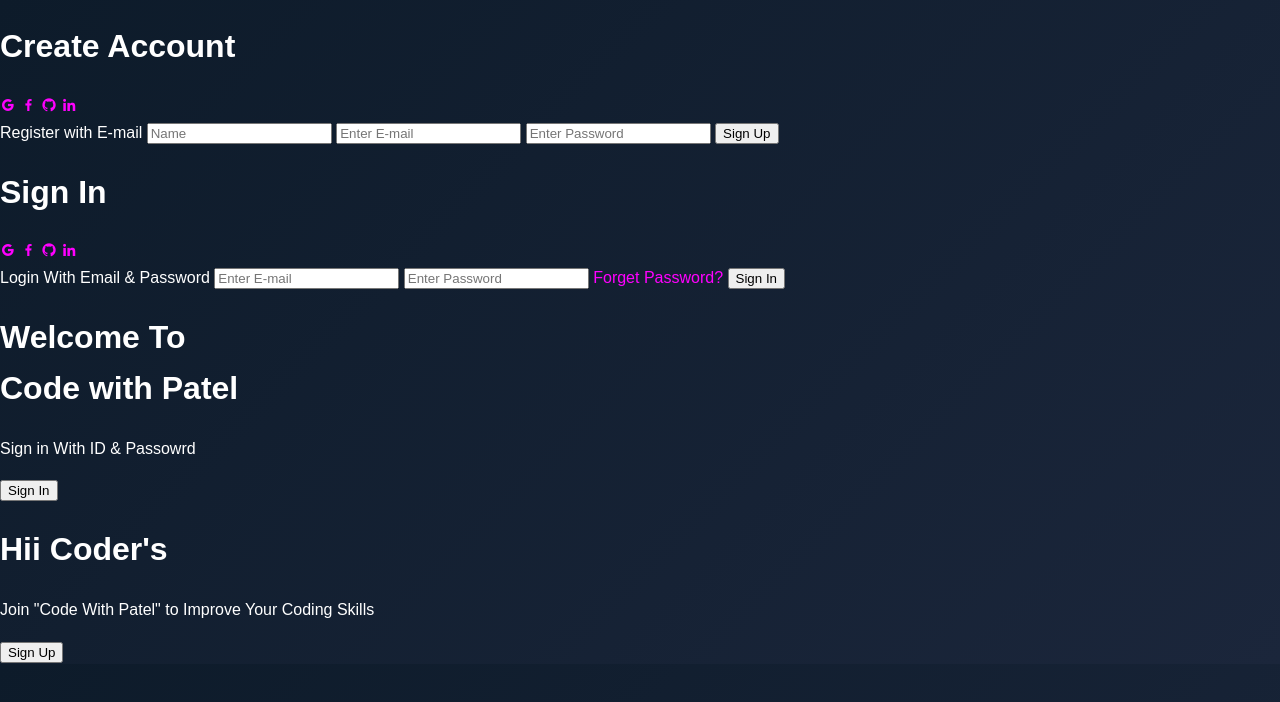
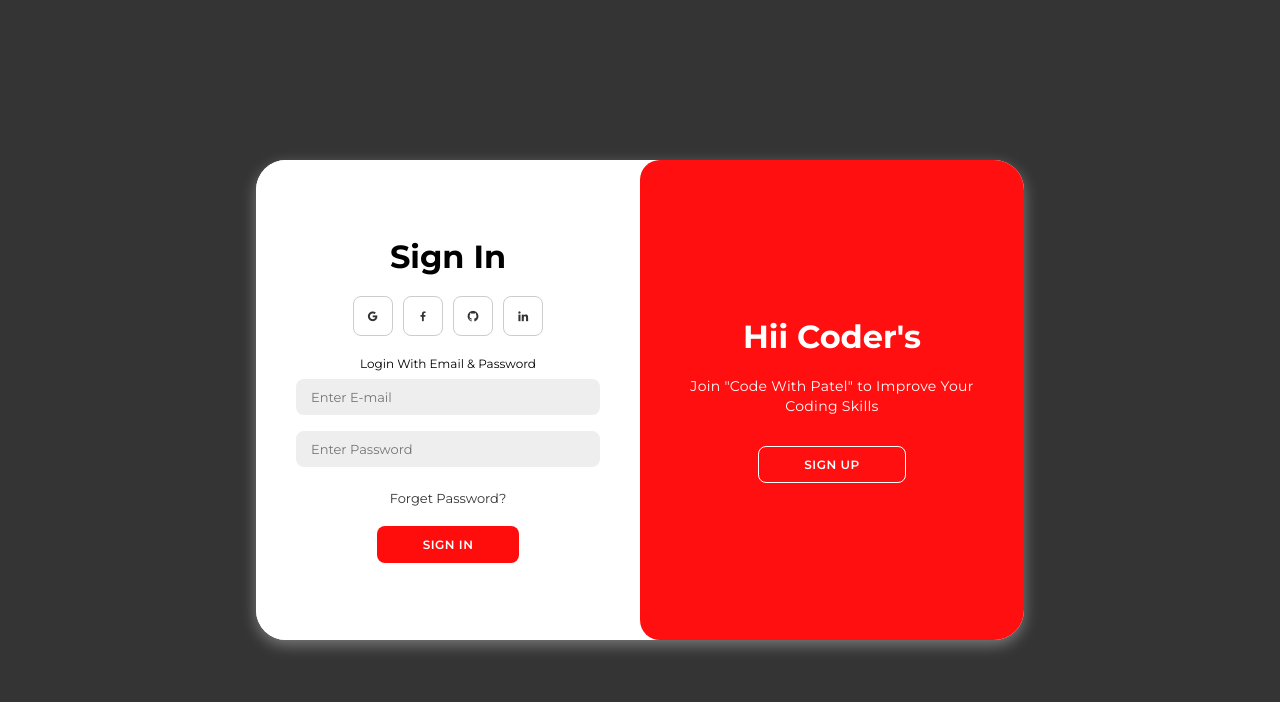
Before and after one commit to HATEDONE0001/Resign, a plain HTML site: page index.html in a window 1280 px wide. Drawn offline with nearby package versions, Linux system fonts and the light colour scheme.

Commit message:
Update style.css

```diff
--- a/style.css
+++ b/style.css
@@ -1,261 +1,204 @@
-body {
-    font-family: 'Orbitron', sans-serif;
+@import url('https://fonts.googleapis.com/css2?family=Montserrat:wght@300;400;500;600;700&display=swap');
+
+*{
     margin: 0;
     padding: 0;
-    line-height: 1.6;
-    background: linear-gradient(135deg, #0d1b2a, #1b263b);
-    color: #fff;
-    overflow-x: hidden;
+    box-sizing: border-box;
+    font-family: 'Montserrat', sans-serif;
 }
 
-.futuristic-overlay {
-    position: fixed;
-    top: 0;
-    left: 0;
-    width: 100%;
-    height: 100%;
-    background: radial-gradient(circle, rgba(0, 255, 255, 0.1), transparent);
-    z-index: -1;
-    animation: pulse 10s infinite;
+body{
+    background-color: rgba(0, 0, 0, 0.795);
+    display: flex;
+    align-items: center;
+    justify-content: center;
+    flex-direction: column;
+    height: 100vh;
 }
 
-@keyframes pulse {
-    0% { opacity: 0.3; }
-    50% { opacity: 0.6; }
-    100% { opacity: 0.3; }
+.container{
+    background-color: #fff;
+    border-radius: 30px;
+    box-shadow: 0 5px 15px rgba(255, 255, 255, 0.35);
+    position: relative;
+    overflow: hidden;
+    width: 768px;
+    max-width: 100%;
+    min-height: 480px;
 }
 
-header {
-    background: rgba(0, 0, 0, 0.5);
-    color: #00ffff;
-    text-align: center;
-    padding: 1rem;
-    position: relative;
-    text-shadow: 0 0 10px #00ffff;
-}
-
-.hamburger {
-    position: absolute;
-    top: 20px;
-    left: 20px;
-    width: 30px;
-    height: 20px;
-    cursor: pointer;
-    z-index: 10;
-}
-
-.hamburger span {
-    display: block;
-    width: 100%;
-    height: 3px;
-    background: #00ffcc;
-    margin: 5px 0;
-    transition: all 0.3s ease;
-    box-shadow: 0 0 5px #00ffcc;
-}
-
-.hamburger.active span:nth-child(1) {
-    transform: rotate(45deg) translate(5px, 5px);
-}
-
-.hamburger.active span:nth-child(2) {
-    opacity: 0;
-}
-
-.hamburger.active span:nth-child(3) {
-    transform: rotate(-45deg) translate(7px, -7px);
-}
-
-.menu {
-    position: fixed;
-    top: 0;
-    left: -250px;
-    width: 250px;
-    height: 100%;
-    background: rgba(0, 0, 0, 0.9);
-    border-right: 1px solid #00ffcc;
-    transition: left 0.3s ease;
-    z-index: 5;
-}
-
-.menu.active {
-    left: 0;
-}
-
-.menu ul {
-    list-style: none;
-    padding: 20px;
-    margin: 0;
-}
-
-.menu li {
+.container p{
+    font-size: 14px;
+    line-height: 20px;
+    letter-spacing: 0.3px;
     margin: 20px 0;
 }
 
-.menu a {
-    color: #00ffff;
-    text-decoration: none;
-    font-size: 1.2rem;
-    text-shadow: 0 0 5px #00ffff;
-    transition: all 0.3s ease;
+.container span{
+    font-size: 12px;
 }
 
-.menu a:hover {
-    color: #ff00ff;
-    text-shadow: 0 0 10px #ff00ff;
+.container a{
+    color: #333;
+    font-size: 13px;
+    text-decoration: none;
+    margin: 15px 0 10px;
 }
 
-.section {
-    display: none;
+.container button{
+    background-color: rgb(255, 13, 13);
+    color: #fff;
+    font-size: 12px;
+    padding: 10px 45px;
+    border: 1px solid transparent;
+    border-radius: 8px;
+    font-weight: 600;
+    letter-spacing: 0.5px;
+    text-transform: uppercase;
+    margin-top: 10px;
+    cursor: pointer;
 }
 
-.section.active {
-    display: block;
+.container button.hidden{
+    background-color: transparent;
+    border-color: #fff;
 }
 
-header h1 {
-    margin: 0;
-    font-size: 2rem;
+.container form{
+    background-color: #fff;
+    display: flex;
+    align-items: center;
+    justify-content: center;
+    flex-direction: column;
+    padding: 0 40px;
+    height: 100%;
 }
 
-header p {
-    margin: 0.5rem 0 0;
-    font-style: italic;
-    color: #00ffcc;
+.container input{
+    background-color: #eee;
+    border:none;
+    margin: 8px 0;
+    padding: 10px 15px;
+    font-size: 13px;
+    border-radius: 8px;
+    width: 100%;
+    outline: none;
 }
 
-main {
-    max-width: 800px;
-    margin: 0 auto;
-    padding: 2rem;
+.form-container{
+    position: absolute;
+    top: 0;
+    height: 100%;
+    transition: all 0.6s ease-in-out;
 }
 
-article {
-    background: rgba(255, 255, 255, 0.1);
-    padding: 1.5rem;
-    margin-bottom: 1.5rem;
-    border-radius: 10px;
-    border: 1px solid #00ffcc;
-    box-shadow: 0 0 15px rgba(0, 255, 255, 0.3);
-    animation: fadeIn 1s ease-in;
+.sign-in{
+    left: 0;
+    width: 50%;
+    z-index: 2;
 }
 
-@keyframes fadeIn {
-    from { opacity: 0; transform: translateY(20px); }
-    to { opacity: 1; transform: translateY(0); }
+.container.active .sign-in{
+    transform: translateX(100%);
 }
 
-article h2 {
-    color: #ff00ff;
-    margin-top: 0;
-    text-shadow: 0 0 10px #ff00ff;
+.sign-up{
+    left: 0;
+    width: 50%;
+    opacity: 0;
+    z-index: 1;
 }
 
-.date {
-    color: #00ffcc;
-    font-size: 0.9rem;
-    margin: 0.5rem 0;
+.container.active .sign-up{
+    transform: translateX(100%);
+    opacity: 1;
+    z-index: 5;
+    animation: move 0.6s;
 }
 
-footer {
-    text-align: center;
-    padding: 1rem;
-    background: rgba(0, 0, 0, 0.5);
-    color: #00ffff;
-    text-shadow: 0 0 5px #00ffff;
+@keyframes move{
+    0%, 49.99%{
+        opacity: 0;
+        z-index: 1;
+    }
+    50%, 100%{
+        opacity: 1;
+        z-index: 5;
+    }
 }
 
-a {
-    color: #ff00ff;
-    text-decoration: none;
-    transition: all 0.3s ease;
+.social-icons{
+    margin: 20px 0;
 }
 
-a:hover {
-    color: #00ffcc;
-    text-shadow: 0 0 10px #00ffcc;
+.social-icons a{
+    border: 1px solid #ccc;
+    border-radius: 20%;
+    display: inline-flex;
+    justify-content: center;
+    align-items: center;
+    margin: 0 3px;
+    width: 40px;
+    height: 40px;
 }
 
-#login-container {
-    max-width: 300px;
-    margin: 50px auto;
-    text-align: center;
-    background: rgba(0, 0, 0, 0.7);
-    padding: 2rem;
-    border-radius: 10px;
-    border: 1px solid #00ffcc;
-    box-shadow: 0 0 20px rgba(0, 255, 255, 0.5);
+.toggle-container{
+    position: absolute;
+    top: 0;
+    left: 50%;
+    width: 50%;
+    height: 100%;
+    overflow: hidden;
+    transition: all 0.6s ease-in-out;
+    border-radius: 20px;
+    z-index: 1000;
 }
 
-#login-container h2 {
-    color: #00ffff;
-    text-shadow: 0 0 10px #00ffff;
+.container.active .toggle-container{
+    transform: translateX(-100%);
+    border-radius: 20px;
 }
 
-#passcode {
-    width: 100%;
-    padding: 8px;
-    margin: 10px 0;
-    border: 1px solid #00ffcc;
-    border-radius: 4px;
-    background: rgba(255, 255, 255, 0.1);
+.toggle{
+    background-color: rgba(255, 4, 4, 0.952);
+    height: 100%;
     color: #fff;
-    box-sizing: border-box;
+    position: relative;
+    left: -100%;
+    height: 100%;
+    width: 200%;
+    transform: translateX(0);
+    transition: all 0.6s ease-in-out;
 }
 
-#login-container button {
-    padding: 10px 20px;
-    background: #00ffcc;
-    color: #0d1b2a;
-    border: none;
-    border-radius: 5px;
-    cursor: pointer;
-    box-shadow: 0 0 10px #00ffcc;
-    transition: all 0.3s ease;
+.container.active .toggle{
+    transform: translateX(50%);
 }
 
-#login-container button:hover {
-    background: #ff00ff;
-    color: #fff;
-    box-shadow: 0 0 15px #ff00ff;
+.toggle-panel{
+    position: absolute;
+    width: 50%;
+    height: 100%;
+    display: flex;
+    align-items: center;
+    justify-content: center;
+    flex-direction: column;
+    padding: 0 30px;
+    text-align: center;
+    top: 0;
+    transform: translateX(0);
+    transition: all 0.6s ease-in-out;
 }
 
-.error {
-    color: #ff00ff;
-    margin-top: 10px;
-    display: none;
-    text-shadow: 0 0 5px #ff00ff;
+.toggle-left{
+    transform: translateX(-200%);
 }
 
-#back-to-top {
-    display: none;
-    position: fixed;
-    bottom: 20px;
-    right: 20px;
-    padding: 10px 20px;
-    background: #ff00ff;
-    color: #fff;
-    border: none;
-    border-radius: 5px;
-    cursor: pointer;
-    font-size: 1rem;
-    box-shadow: 0 0 10px #ff00ff;
-    transition: all 0.3s ease;
+.container.active .toggle-left{
+    transform: translateX(0);
 }
 
-#back-to-top:hover {
-    background: #00ffcc;
-    box-shadow: 0 0 15px #00ffcc;
+.toggle-right{
+    right: 0;
+    transform: translateX(0);
 }
-
-.glitch {
-    animation: glitch 0.3s infinite;
-}
-
-@keyframes glitch {
-    0% { transform: translateX(0); }
-    25% { transform: translateX(5px) skew(5deg); }
-    50% { transform: translateX(-5px) skew(-5deg); }
-    75% { transform: translateX(3px) skew(3deg); }
-    100% { transform: translateX(0); }
-}
```
